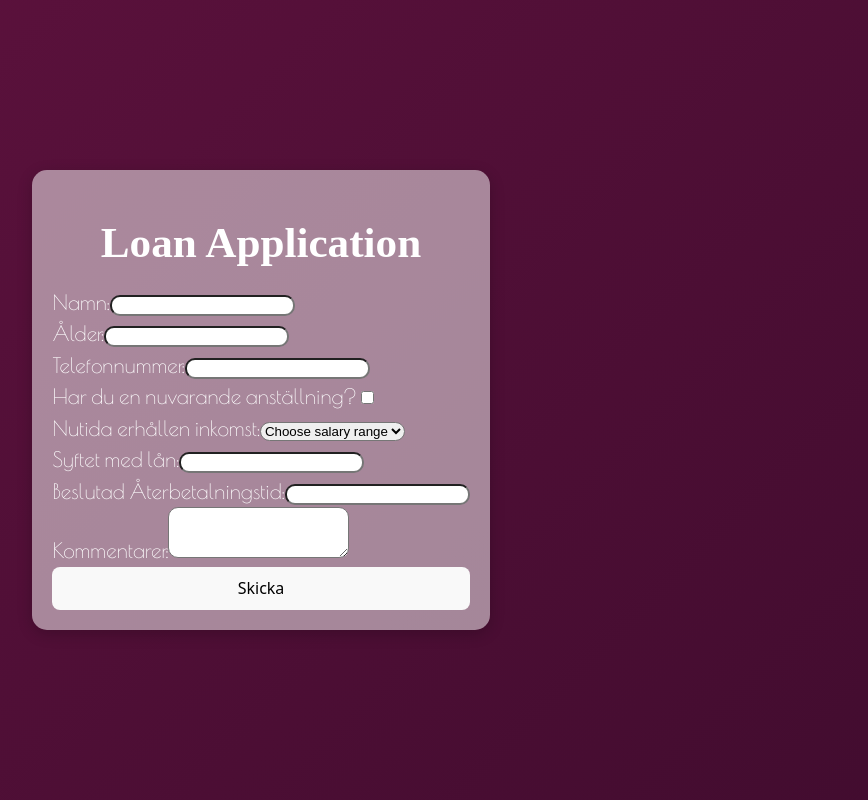
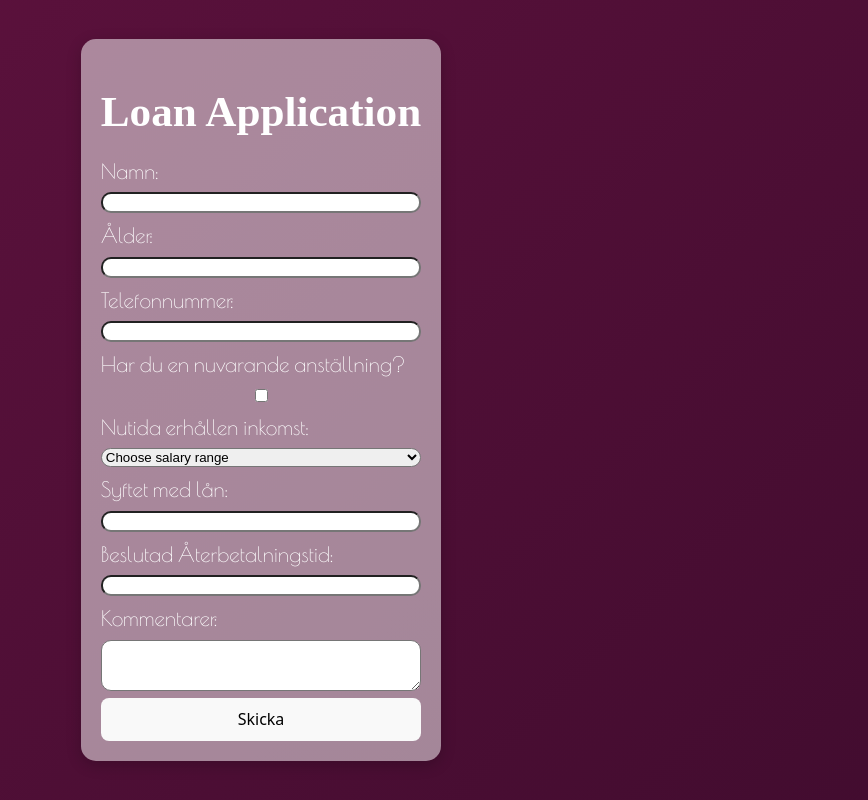
Before and after one commit to idasoderlund/vite-LoanForm, a React (Vite) app: page / in a window 1280 px wide. Shown: the whole page, without its empty margins (379-1247 px from the left). Built offline with nearby package versions, Linux system fonts and the light colour scheme; a web font is replaced by a local one.

Commit message:
added grid to inputs and flex to form group for bigger screens

```diff
--- a/src/App.css
+++ b/src/App.css
@@ -262,7 +262,21 @@ h1 {
   border-radius: 10px;
 }
 
-@media (max-width: 600px) {
+.loan-form {
+  display: grid;
+  grid-template-columns: 1fr;
+  gap: 7px;
+}
+
+.form-group {
+  display: flex;
+  flex-direction: column;
+}
+
+.form-group label {
+  margin-bottom: 5px;
+}
+
 .container {
   display: grid;
   grid-template-columns: 1fr;
@@ -306,4 +320,3 @@ h1 {
   grid-column: 1;
   grid-row: 8;
 }
-}
```
Lines whose indentation alone changed are shown as unchanged.
